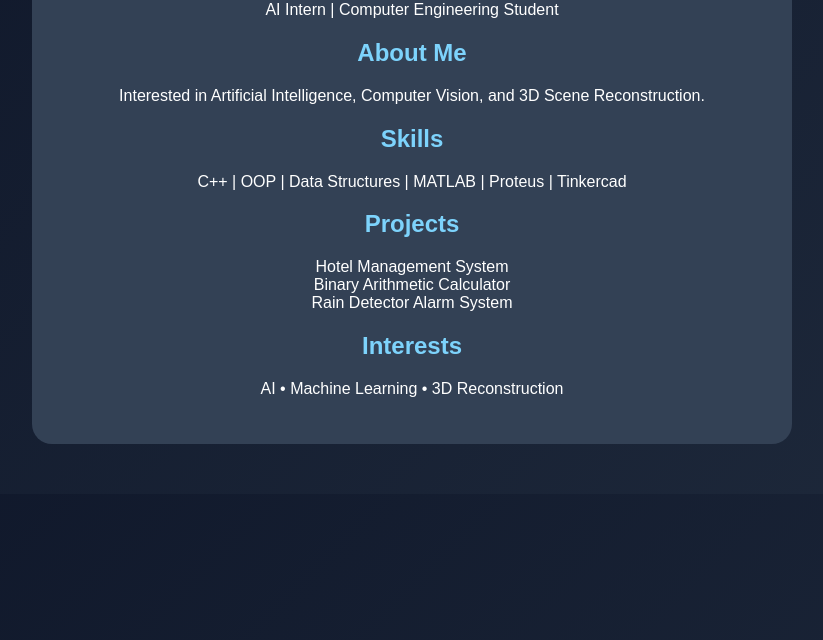
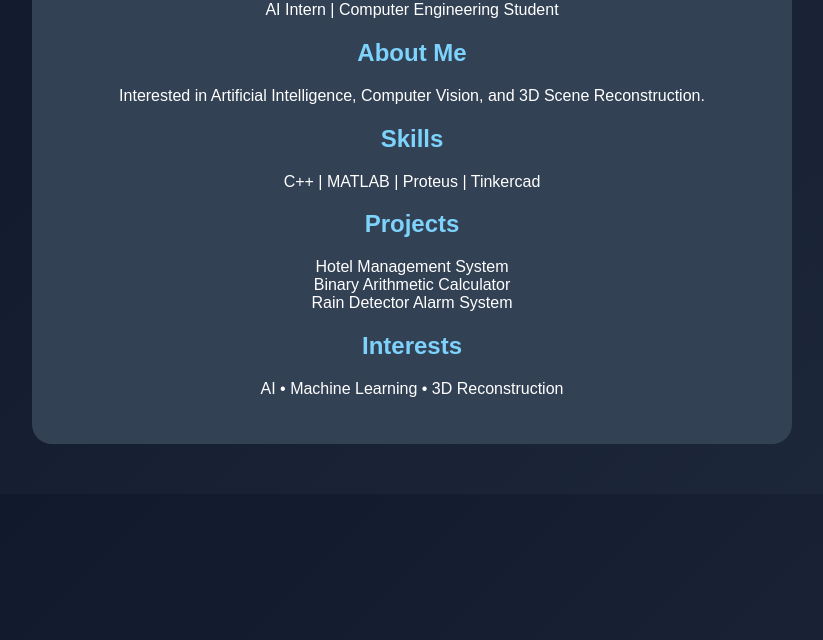
Before and after one commit to toobaanwarbutt/PMW-day1, a plain HTML site: page index.html in a window 1280 px wide. Shown: the part 160-800 px from the top of the page, without its empty margins (228-1051 px from the left). Drawn offline with Linux system fonts and the light colour scheme.

Commit message:
Update index.html

```diff
--- a/index.html
+++ b/index.html
@@ -55,9 +55,8 @@ Computer Vision, and 3D Scene Reconstruction.
 <h2>Skills</h2>
 
 <p>
-C++ | OOP | Data Structures | MATLAB | Proteus | Tinkercad
+C++ | MATLAB | Proteus | Tinkercad
 </p>
-
 
 <h2>Projects</h2>
 
```
